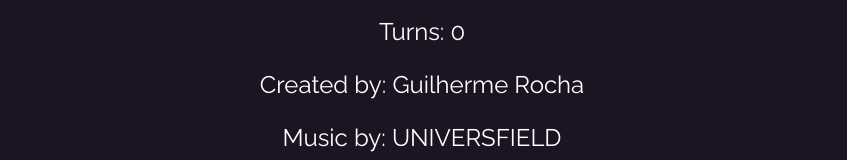
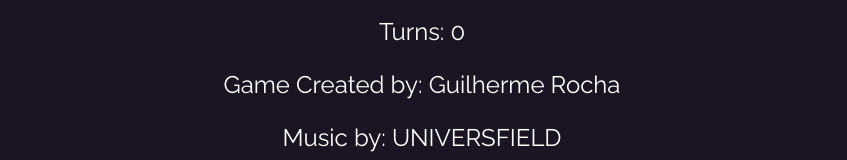
Before and after one commit to CoderRocha/the-guesser, a React (Create React App) app: page / in a window 1280 px wide. Shown: the part 692-852 px from the top of the page, without its empty margins (218-1065 px from the left). Built offline with nearby package versions, Linux system fonts and the light colour scheme.

Commit message:
updated copyright message

```diff
--- a/src/App.js
+++ b/src/App.js
@@ -123,7 +123,7 @@ function App() {
         ))}
       </div>
       <p>Turns: {turns}</p>
-      <p>Created by: <a href="https://github.com/CoderRocha/" target="_blank" rel="noreferrer">Guilherme Rocha</a></p>
+      <p>Game Created by: <a href="https://github.com/CoderRocha/" target="_blank" rel="noreferrer">Guilherme Rocha</a></p>
       <p>Music by: <a href="https://freesound.org/people/UNIVERSFIELD/" target="_blank" rel="noreferrer">UNIVERSFIELD</a></p>
       <audio ref={audioRef}>
         <source src="/./music/universfield__mysterious-music-box.ogg" type="audio/ogg" />
```
